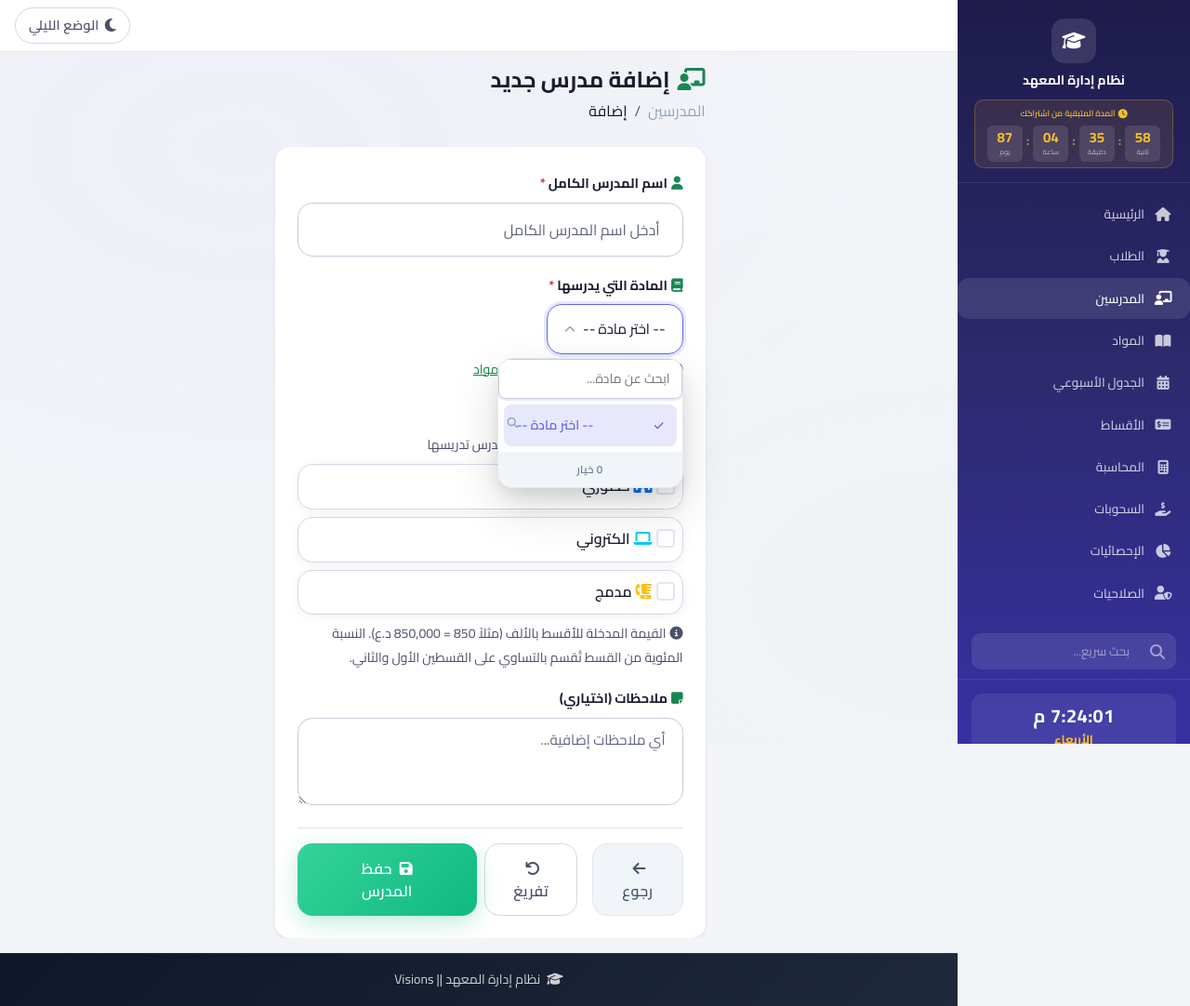
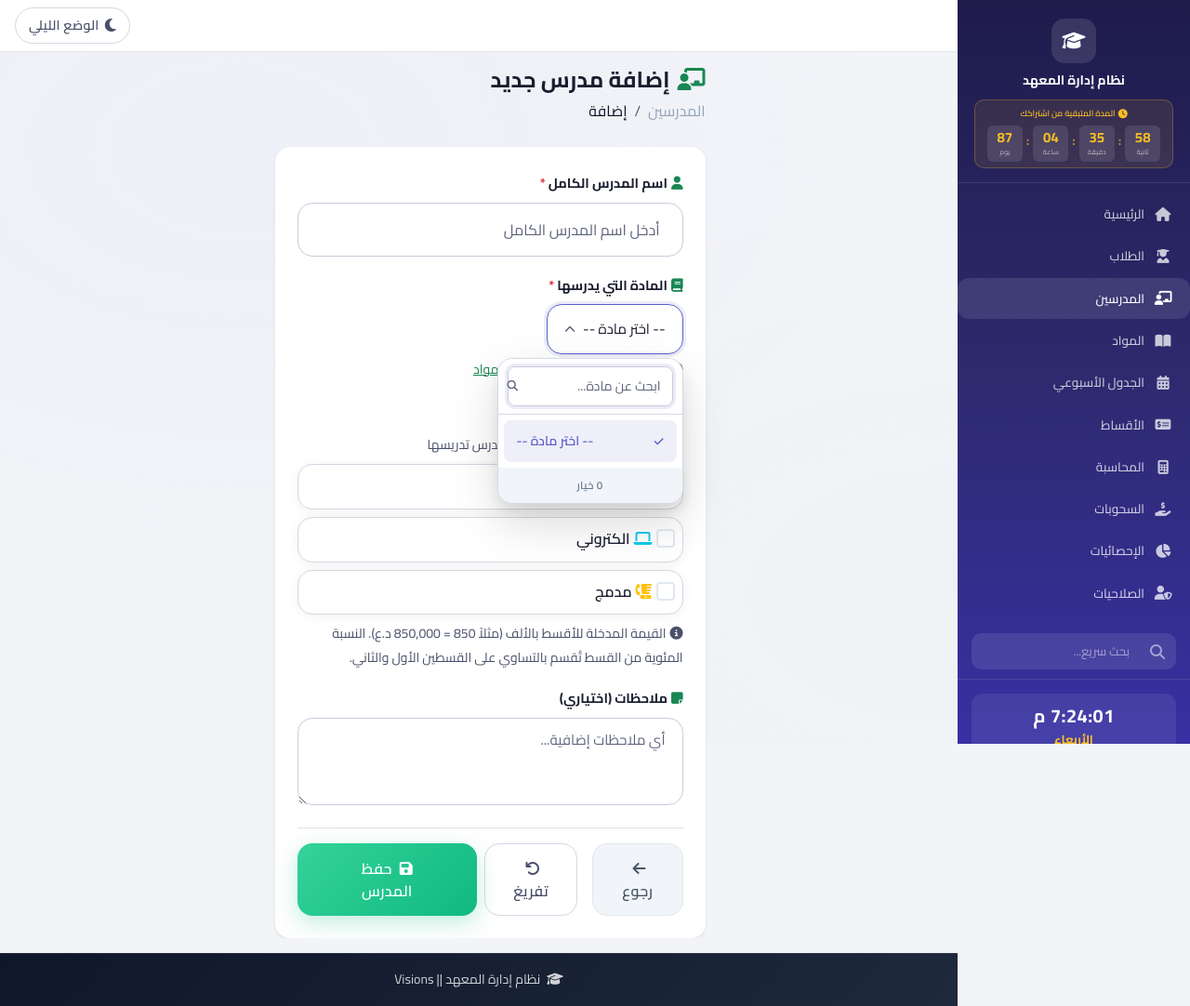
Before and after one commit to Hussam9329/institute_web_system, a FastAPI app: page /teachers/add in a window 1280 px wide, after a click on "-- اختر مادة --". Shown: the whole page at 93% size. Run offline with FastAPI, Linux system fonts and the light colour scheme; data that the repository does not hold is empty; parts of the project's set-up code (start-up, migrations or seed data) failed here and were passed over; some libraries are stand-ins or nearby versions.

Commit message:
fix: migrate searchable-select system to new theme CSS variables
- Add missing .ss-dropdown-fixed .ss-search-wrap selector (ROOT CAUSE of
  magnifying glass icon misplacement - position:relative was not applied
  to search wrap inside fixed dropdowns)
- Migrate all searchable-select blocks from old vars (--border, --light,
  --surface-input, --text-primary, --text-muted, --muted-light,
  --primary-light, --primary, --primary-glow, --white) to new theme
  vars (--app-border, --app-surface, --app-input-bg, --app-input-text,
  --app-muted, --app-primary, --app-primary-soft, --app-input-border,
  --app-input-focus-border, --app-input-focus-shadow)
- Fixes: magnifying glass icon position in all dropdown lists,
  dark mode support for dropdown search, options, hover, selected states

```diff
--- a/static/css/style.css
+++ b/static/css/style.css
@@ -1870,13 +1870,13 @@ select.ws-filter-select:focus {
     align-items: center;
     justify-content: space-between;
     padding: 0.75rem 1.125rem;
-    border: 1.5px solid var(--border);
+    border: 1.5px solid var(--app-input-border);
     border-radius: var(--radius-lg);
-    background: var(--surface-input);
+    background: var(--app-input-bg);
     cursor: pointer;
     font-family: var(--font-family);
     font-size: 0.95rem;
-    color: var(--text-muted);
+    color: var(--app-muted);
     min-height: 48px;
     transition: border-color 0.15s ease, box-shadow 0.15s ease;
     gap: 8px;
@@ -1884,12 +1884,12 @@ select.ws-filter-select:focus {
 }
 
 .searchable-select .ss-display:hover {
-    border-color: var(--primary-light);
+    border-color: var(--app-primary);
 }
 
 .searchable-select .ss-display.active {
-    border-color: var(--primary);
-    box-shadow: 0 0 0 3px var(--primary-glow);
+    border-color: var(--app-input-focus-border);
+    box-shadow: var(--app-input-focus-shadow);
 }
 
 .searchable-select .ss-display.ss-empty {
@@ -1901,7 +1901,7 @@ select.ws-filter-select:focus {
     overflow: hidden;
     text-overflow: ellipsis;
     white-space: nowrap;
-    color: var(--text-primary);
+    color: var(--app-input-text);
 }
 
 .searchable-select .ss-display .ss-placeholder {
@@ -1909,12 +1909,12 @@ select.ws-filter-select:focus {
     overflow: hidden;
     text-overflow: ellipsis;
     white-space: nowrap;
-    color: var(--text-muted);
+    color: var(--app-muted);
 }
 
 .searchable-select .ss-display .ss-arrow {
     flex-shrink: 0;
-    color: var(--muted-light);
+    color: var(--app-muted);
     transition: transform 0.25s cubic-bezier(0.4, 0, 0.2, 1);
     font-size: 0.75rem;
 }
@@ -1930,9 +1930,9 @@ select.ws-filter-select:focus {
     width: 20px;
     height: 20px;
     border: none;
-    background: var(--border);
+    background: var(--app-border);
     border-radius: 50%;
-    color: var(--text-muted);
+    color: var(--app-muted);
     font-size: 0.5rem;
     cursor: pointer;
     padding: 0;
@@ -1953,12 +1953,12 @@ select.ws-filter-select:focus {
 
 .searchable-select .ss-dropdown,
 .ss-dropdown-fixed {
-    border: 1.5px solid var(--border);
+    border: 1.5px solid var(--app-border);
     border-radius: var(--radius-lg);
     box-shadow: var(--shadow-xl);
     overflow: hidden;
     animation: customDropIn 0.2s cubic-bezier(0.16, 1, 0.3, 1);
-    background: var(--white);
+    background: var(--app-surface);
 }
 
 .searchable-select .ss-dropdown {
@@ -1991,10 +1991,11 @@ select.ws-filter-select:focus {
     to { opacity: 1; transform: translateY(0) scale(1); }
 }
 
-.searchable-select .ss-search-wrap {
+.searchable-select .ss-search-wrap,
+.ss-dropdown-fixed .ss-search-wrap {
     padding: 8px 10px;
-    border-bottom: 1px solid var(--border-light);
-    background: var(--light);
+    border-bottom: 1px solid var(--app-border);
+    background: var(--app-surface);
     position: relative;
     display: flex;
     align-items: center;
@@ -2006,7 +2007,7 @@ select.ws-filter-select:focus {
     left: 10px;
     top: 50%;
     transform: translateY(-50%);
-    color: var(--muted-light);
+    color: var(--app-muted);
     font-size: 0.72rem;
     pointer-events: none;
 }
@@ -2014,26 +2015,27 @@ select.ws-filter-select:focus {
 .searchable-select .ss-search-input,
 .ss-dropdown-fixed .ss-search-input {
     width: 100%;
-    border: 1.5px solid var(--border);
+    border: 1.5px solid var(--app-input-border);
     border-radius: var(--radius-sm);
     padding: 8px 12px 8px 30px;
     font-family: var(--font-family);
     font-size: 0.88rem;
     outline: none;
-    background: var(--surface-input);
+    background: var(--app-input-bg);
     direction: rtl;
     transition: border-color 0.2s ease, box-shadow 0.2s ease;
-    color: var(--text-primary);
+    color: var(--app-input-text);
 }
 
 .searchable-select .ss-search-input:focus,
 .ss-dropdown-fixed .ss-search-input:focus {
-    border-color: var(--primary);
-    box-shadow: 0 0 0 2px var(--primary-glow);
-}
-
-.searchable-select .ss-search-input::placeholder {
-    color: var(--text-muted);
+    border-color: var(--app-input-focus-border);
+    box-shadow: var(--app-input-focus-shadow);
+}
+
+.searchable-select .ss-search-input::placeholder,
+.ss-dropdown-fixed .ss-search-input::placeholder {
+    color: var(--app-muted);
 }
 
 .searchable-select .ss-options,
@@ -2051,7 +2053,7 @@ select.ws-filter-select:focus {
     cursor: pointer;
     border-radius: var(--radius-sm);
     font-size: 0.88rem;
-    color: var(--text-primary);
+    color: var(--app-input-text);
     transition: background 0.15s ease, color 0.15s ease, transform 0.15s ease;
     direction: rtl;
     overflow: hidden;
@@ -2064,15 +2066,15 @@ select.ws-filter-select:focus {
 
 .searchable-select .ss-option:hover,
 .ss-dropdown-fixed .ss-option:hover {
-    background: var(--primary-glow);
-    color: var(--primary);
+    background: var(--app-primary-soft);
+    color: var(--app-primary);
     transform: translateX(-2px);
 }
 
 .searchable-select .ss-option.selected,
 .ss-dropdown-fixed .ss-option.selected {
-    background: var(--primary-glow);
-    color: var(--primary);
+    background: var(--app-primary-soft);
+    color: var(--app-primary);
     font-weight: 600;
 }
 
@@ -2088,9 +2090,9 @@ select.ws-filter-select:focus {
 
 .searchable-select .ss-option.ss-focused,
 .ss-dropdown-fixed .ss-option.ss-focused {
-    background: var(--primary-glow);
-    color: var(--primary);
-    outline: 2px solid var(--primary);
+    background: var(--app-primary-soft);
+    color: var(--app-primary);
+    outline: 2px solid var(--app-primary);
     outline-offset: -2px;
 }
 
@@ -2113,7 +2115,7 @@ select.ws-filter-select:focus {
 .ss-dropdown-fixed .ss-no-results {
     padding: 24px 14px;
     text-align: center;
-    color: var(--text-muted);
+    color: var(--app-muted);
     font-size: 0.85rem;
     display: flex;
     flex-direction: column;
```
